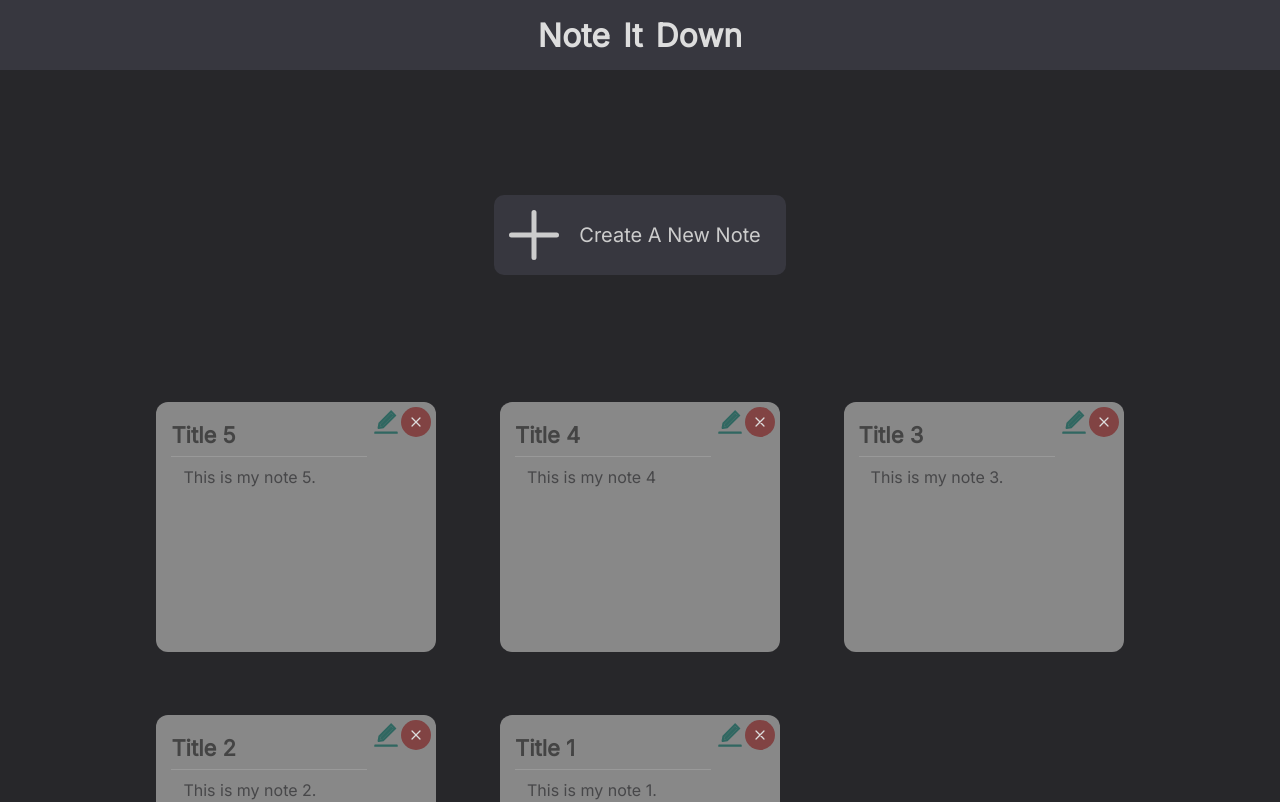
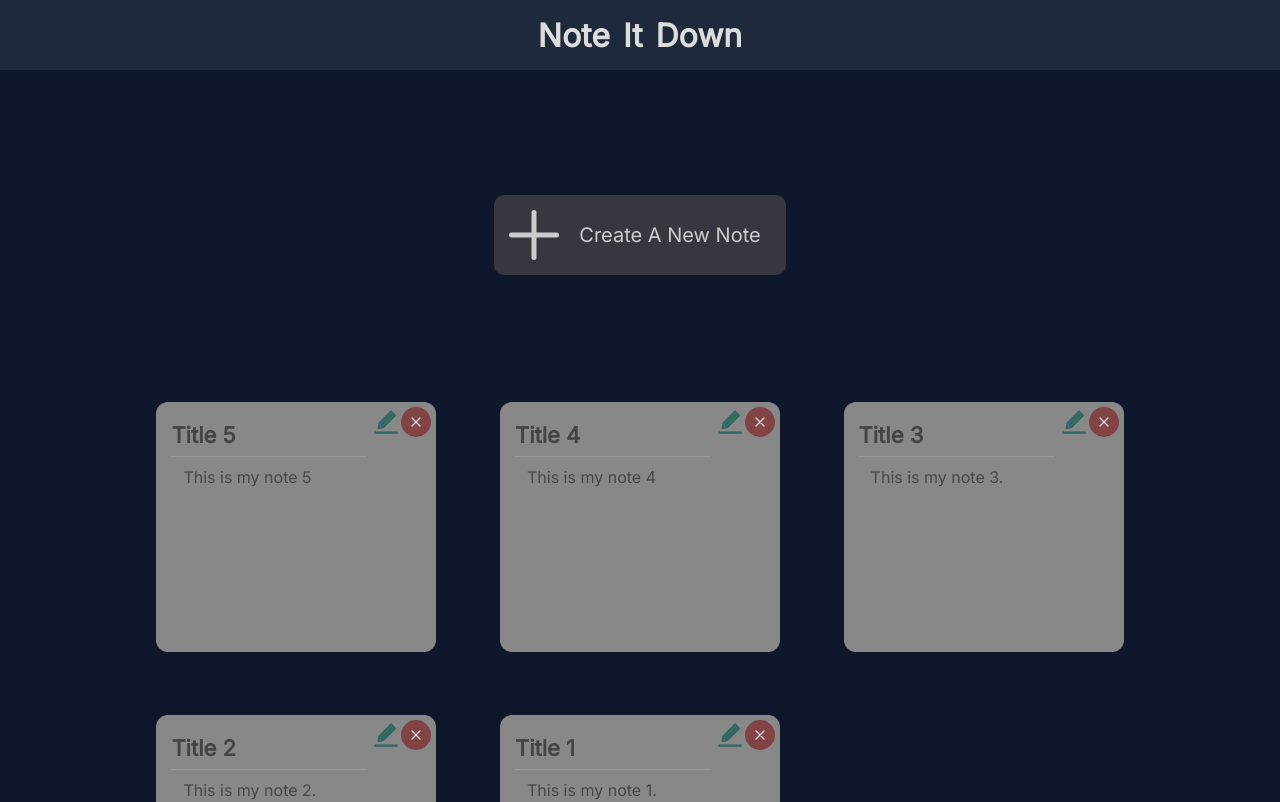
Before and after one commit to argunidem/note-it-down, a React (Create React App) app: page / in a window 1280 px wide. Shown: the top 802 px of the page. Built offline with nearby package versions, Linux system fonts and the light colour scheme; data requests are answered from the project's data file.

Commit message:
hover effect for boxes

```diff
--- a/db.json
+++ b/db.json
@@ -21,9 +21,9 @@
       "id": 4
     },
     {
+      "id": 5,
       "title": "Title 5",
-      "message": "This is my note 5.",
-      "id": 5
+      "message": "This is my note 5"
     }
   ]
 }
--- a/src/index.css
+++ b/src/index.css
@@ -9,8 +9,10 @@
 }
 
 body {
-  background-color: #27272a;
+  /* background-color: #27272a; */
+  background-color: rgb(15 23 42);
   overflow-x: hidden;
+  scroll-behavior: smooth;
 }
 
 body,
@@ -37,7 +39,8 @@ body,
 }
 
 header {
-  background-color: #37373f;
+  /* background-color: #37373f; */
+  background-color: rgb(30 41 59);
   height: 70px;
   padding-block: 4vh;
   width: 100%;
@@ -190,6 +193,12 @@ button.save-btn:hover {
   background-color: #888;
   border-radius: 12px;
   width: 300px;
+  transition: all 0.5s;
+}
+
+.box:hover {
+  transform: rotate(-2deg) scale(1.05) !important;
+  box-shadow: 3px 10px 20px rgba(255, 255, 255, 0.2);
 }
 
 .box::-webkit-scrollbar-track {
```
